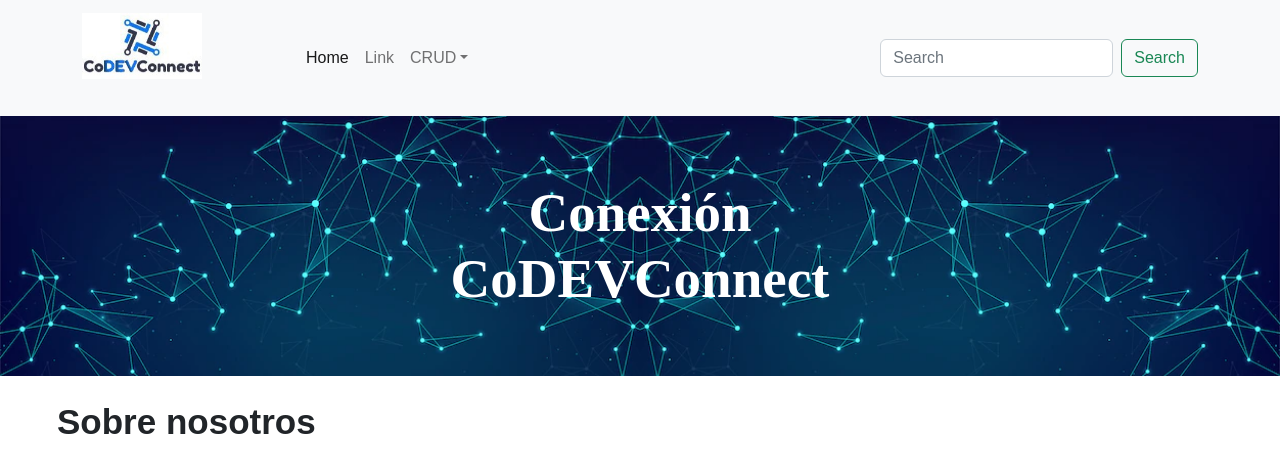
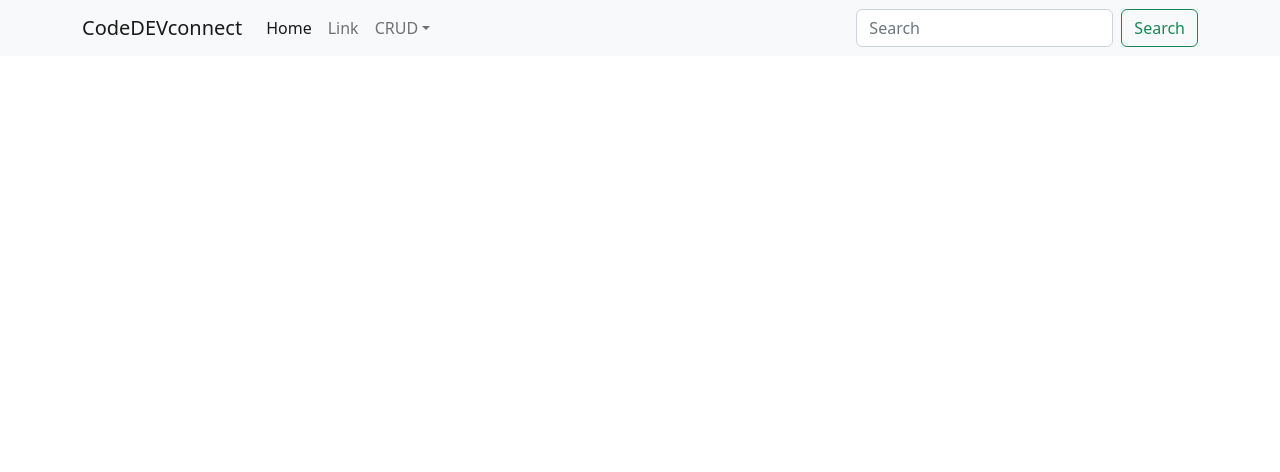
Before and after one commit to 4li3ntr3x/Front, a plain HTML site: page index.html in a window 1280 px wide. Drawn offline with nearby package versions, Linux system fonts and the light colour scheme; files whose address does not match are found by name.

Commit message:
volviendo a antes de los cambios

```diff
--- a/index.html
+++ b/index.html
@@ -2,34 +2,23 @@
 <html lang="en">
 
 <head>
-    <title>CoDEVConnect</title>
-    <!-- Required meta tags -->
-    <meta charset="utf-8">
-    <meta name="viewport" content="width=device-width, initial-scale=1, shrink-to-fit=no">
+  <title>Title</title>
+  <!-- Required meta tags -->
+  <meta charset="utf-8">
+  <meta name="viewport" content="width=device-width, initial-scale=1, shrink-to-fit=no">
 
-    <!-- Bootstrap CSS v5.2.1 -->
-    <link href="https://cdn.jsdelivr.net/npm/bootstrap@5.2.1/dist/css/bootstrap.min.css" rel="stylesheet" integrity="sha384-iYQeCzEYFbKjA/T2uDLTpkwGzCiq6soy8tYaI1GyVh/UjpbCx/TYkiZhlZB6+fzT" crossorigin="anonymous">
-
-    <!-- Favicon -->
-    <link rel="shortcut icon" href="./img/FaviconCoDEVC.ico" type="image/x-icon">
-
-    <!--CSS-->
-    <link rel="stylesheet" href="../css/index.css">
+  <!-- Bootstrap CSS v5.2.1 -->
+  <link href="https://cdn.jsdelivr.net/npm/bootstrap@5.2.1/dist/css/bootstrap.min.css" rel="stylesheet"
+    integrity="sha384-iYQeCzEYFbKjA/T2uDLTpkwGzCiq6soy8tYaI1GyVh/UjpbCx/TYkiZhlZB6+fzT" crossorigin="anonymous">
 
 </head>
 
 <body>
   <header id="header">
 
+
   </header>
   <main>
-
-    <h1>
-      <span class="titulo1">Conexión<br>CoDEVConnect</span>
-    </h1>
-
-    <h2>Sobre nosotros</h2>
-
 
   </main>
   <footer>
--- a/js/main.js
+++ b/js/main.js
@@ -1,6 +1,6 @@
 document.getElementById("header").innerHTML=`<nav class="navbar navbar-expand-sm navbar-light bg-light">
 <div class="container">
-<a class="navbar-brand" href="index.html" style="height:100px"><img src="./img/LogoCoDEVC.jpg" alt="logo" style="width:60%"></a>
+  <a class="navbar-brand" href="#">CodeDEVconnect</a>
   <button class="navbar-toggler d-lg-none" type="button" data-bs-toggle="collapse" data-bs-target="#collapsibleNavId" aria-controls="collapsibleNavId"
       aria-expanded="false" aria-label="Toggle navigation">
       <span class="navbar-toggler-icon"></span>
@@ -8,7 +8,7 @@ document.getElementById("header").innerHTML=`<nav class="navbar navbar-expand-sm
   <div class="collapse navbar-collapse" id="collapsibleNavId">
       <ul class="navbar-nav me-auto mt-2 mt-lg-0">
           <li class="nav-item">
-                <a class="nav-link active" href="index.html" aria-current="page">Home <span class="visually-hidden">(current)</span></a>
+              <a class="nav-link active" href="#" aria-current="page">Home <span class="visually-hidden">(current)</span></a>
           </li>
           <li class="nav-item">
               <a class="nav-link" href="#">Link</a>
```
Also changed, not shown: producto_editar.html (+0 -3 lines), producto_nuevo.html (+0 -3 lines), productos.html (+2 -5 lines). Lines whose indentation alone changed are shown as unchanged.
